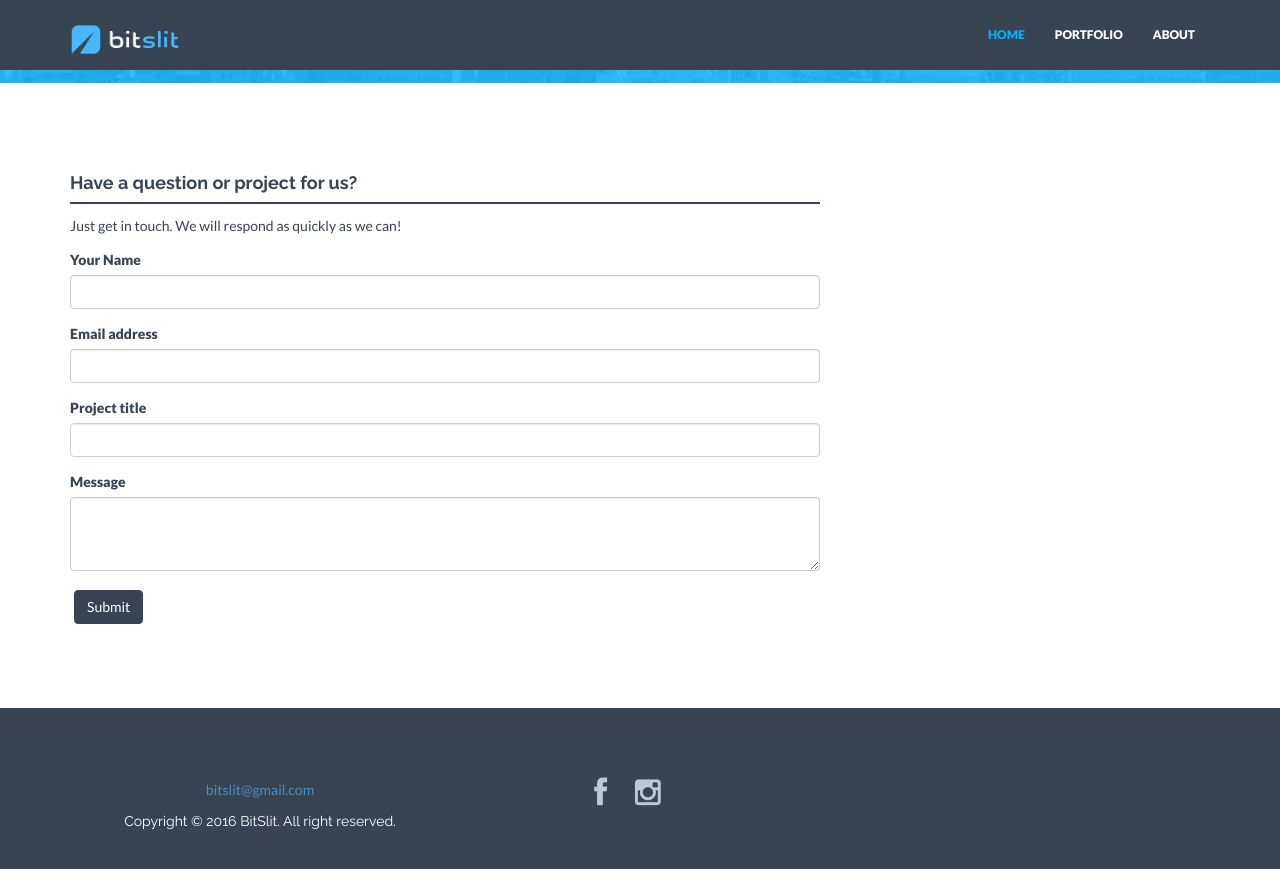
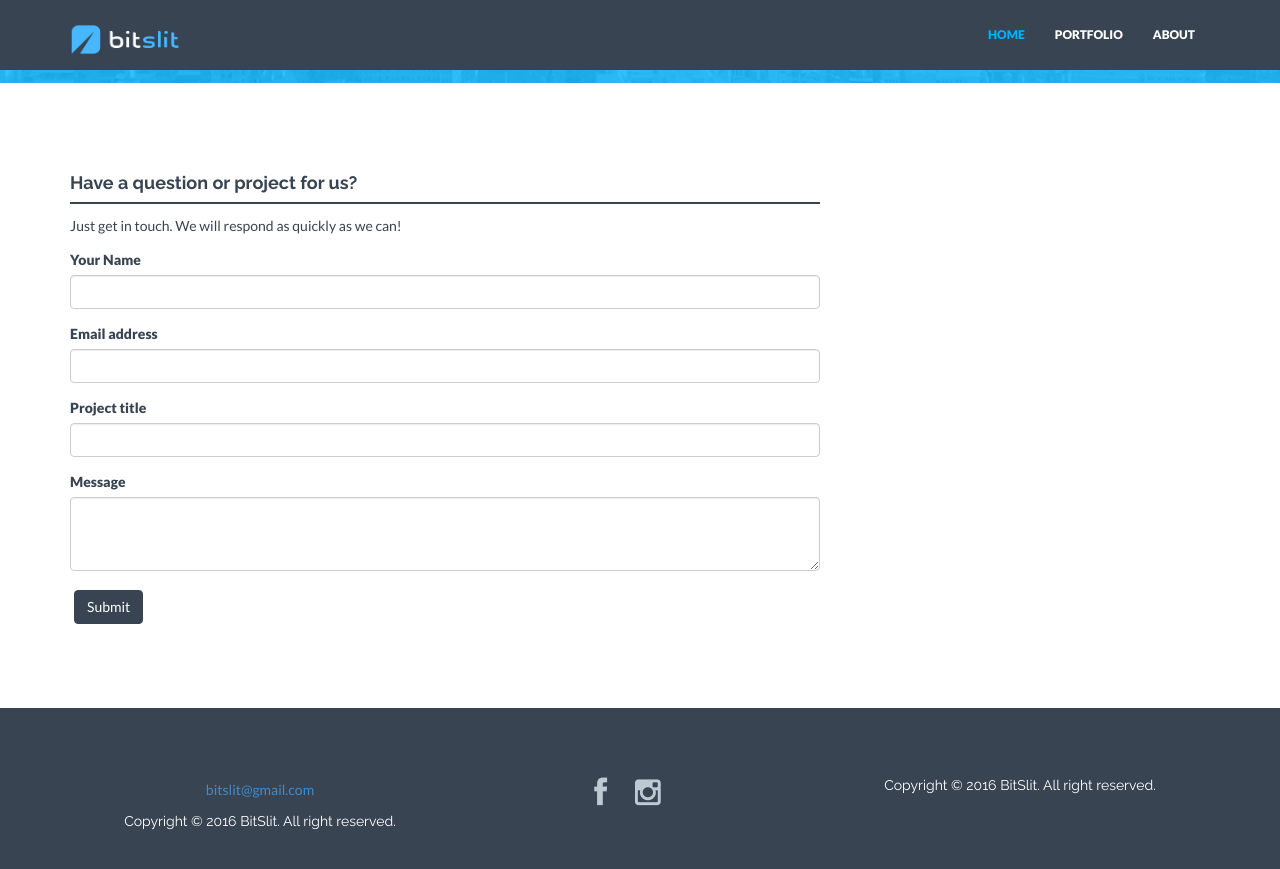
Before and after one commit to bitslit/portfolio, a Jekyll site: the page built from index.html, in a window 1280 px wide and 900 px high, scrolled down 1635 px. Shown: the top 869 px of the window. Built offline with Jekyll 4.4.1, drawn with Linux system fonts in a browser that asks for light colours; nearby versions of some CDN libraries.

Commit message:
Update footer.html

```diff
--- a/_includes/footer.html
+++ b/_includes/footer.html
@@ -13,6 +13,11 @@
                                                             <a href="{{ network.url }}" class="btn-social btn-outline"><i class="fa fa-{{ network.title }}"></i></a>
                                                             {% endfor %}
                                                 </p>
+                                    </div>
+                                    <div class="col-lg-4">
+                                                <h5>Copyright © 2016 BitSlit. All right reserved.</h5>
+                                    </div>
+
                         </div><! --/row -->
             </div><! --/container -->
 </div><! --/footerwrap -->
```
